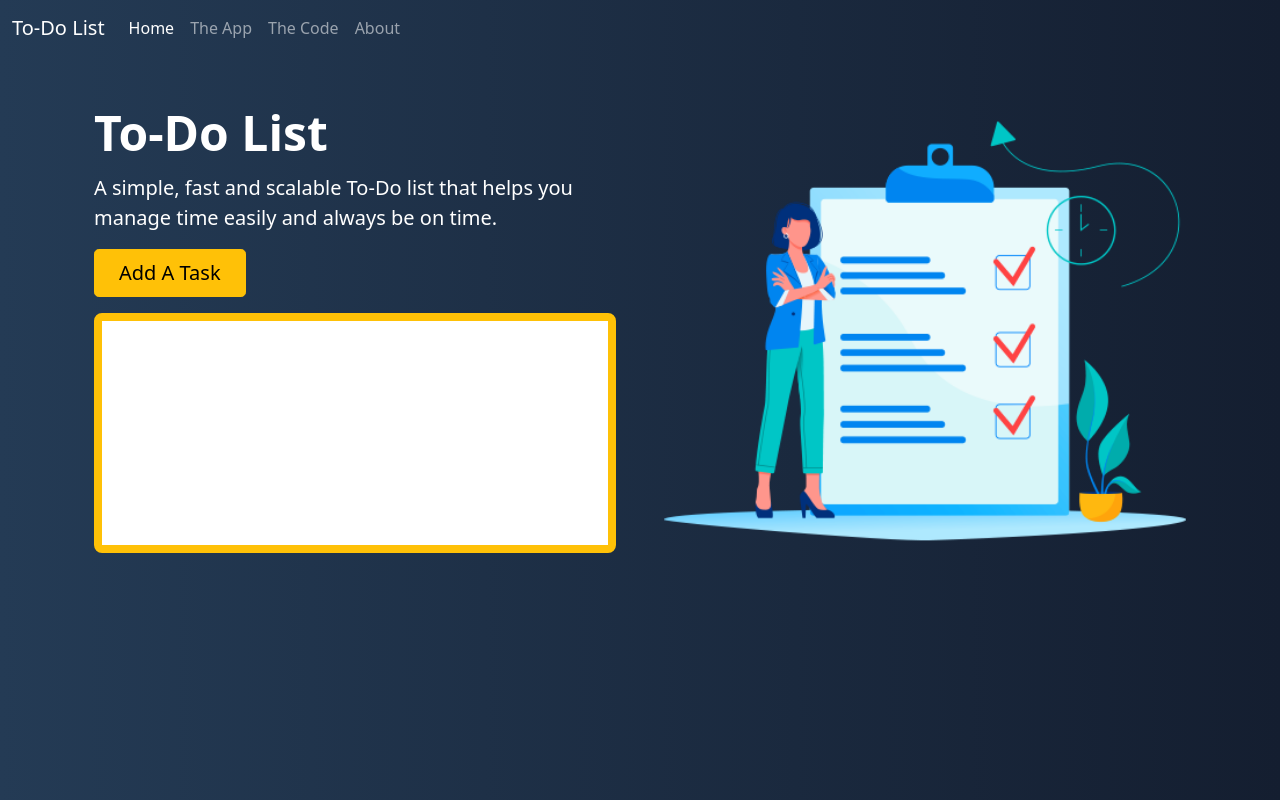
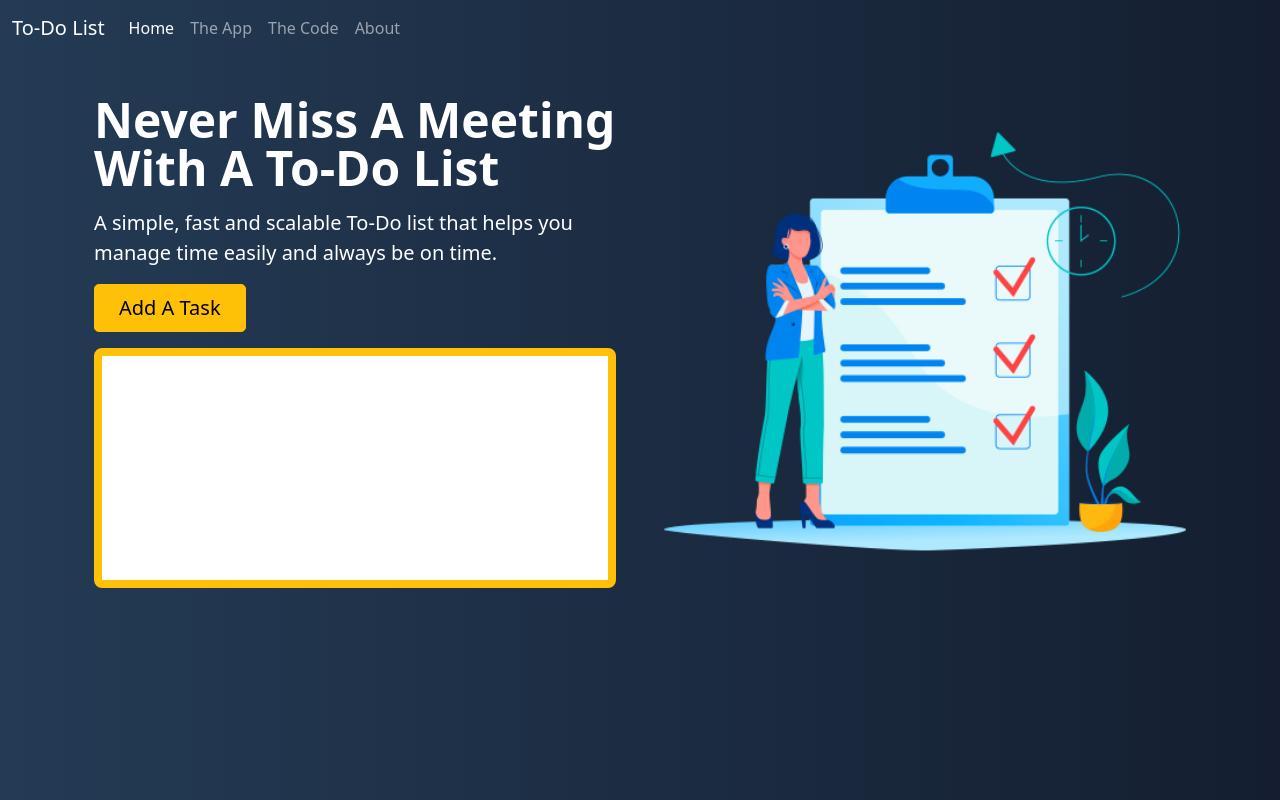
Before and after one commit to RobertStutzman/First-Project, a plain HTML site: page index.html in a window 1280 px wide. Drawn offline with nearby package versions, Linux system fonts and the light colour scheme.

Commit message:
Updated Text

```diff
--- a/index.html
+++ b/index.html
@@ -2,7 +2,7 @@
 <html lang="en">
 
 <head>
-    <title>First Project</title>
+    <title>First Project v2</title>
     <!-- Required meta tags -->
     <meta charset="utf-8">
     <meta name="viewport" content="width=device-width, initial-scale=1, shrink-to-fit=no">
@@ -50,7 +50,7 @@
                         loading="lazy">
                 </div>
                 <div class="col-lg-6">
-                    <h1 class="display-5 fw-bold lh-1 mb-3">To-Do List</h1>
+                    <h1 class="display-5 fw-bold lh-1 mb-3">Never Miss A Meeting With A To-Do List</h1>
                     <p class="lead">A simple, fast and scalable To-Do list that helps you manage time easily
                         and always be on time.
                     </p>
```
